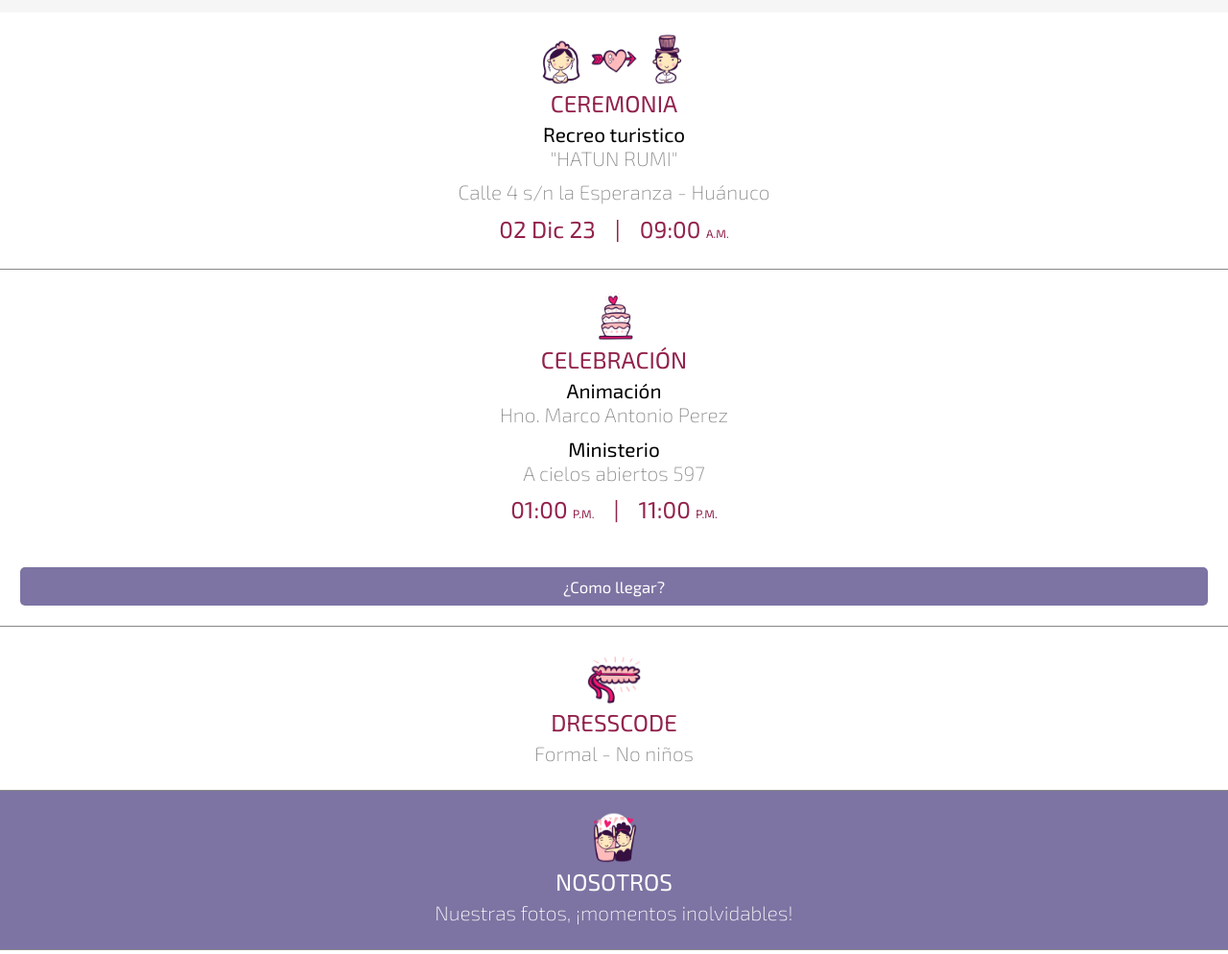
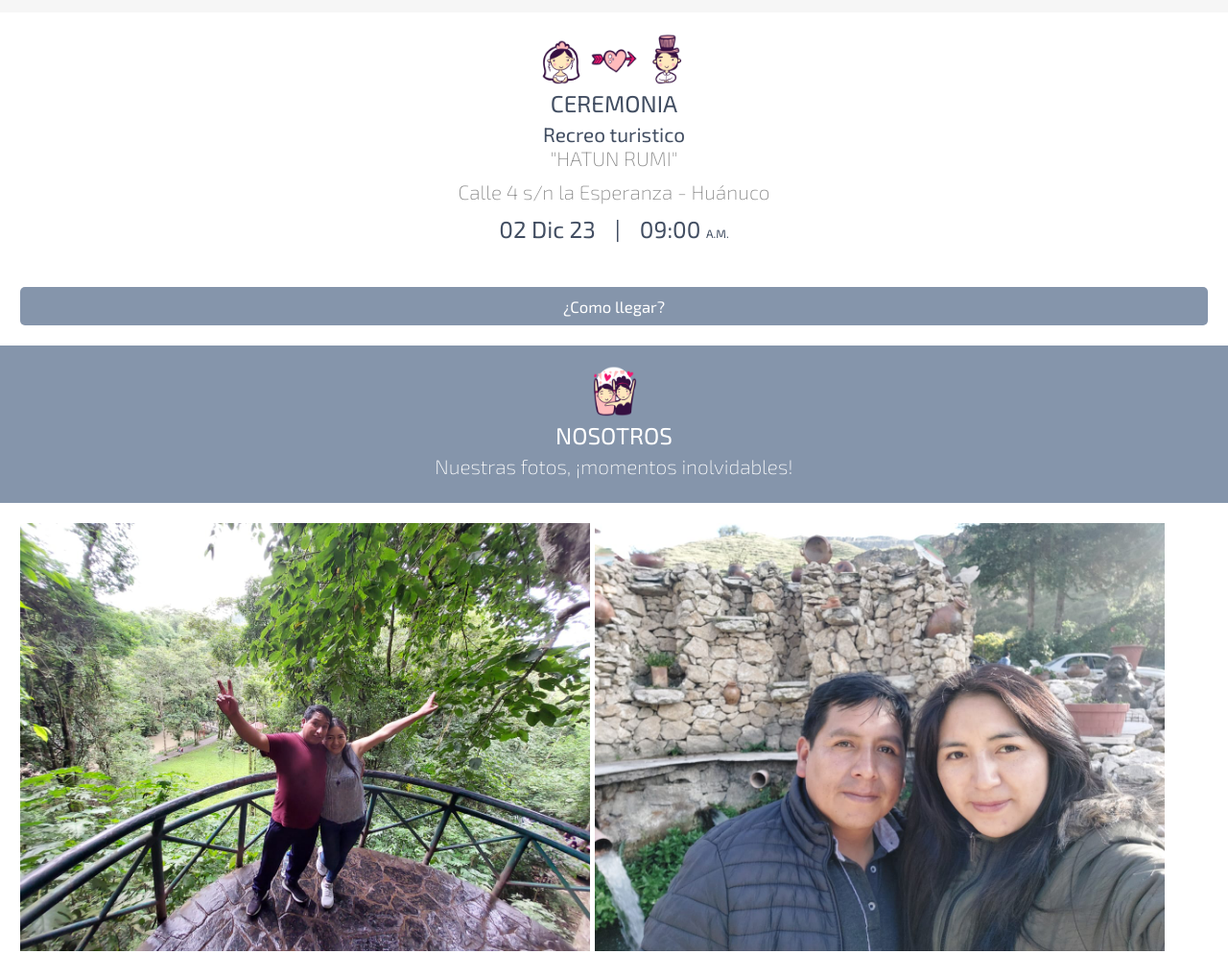
Before and after one commit to YhonatanQU/FY, a plain HTML site: page index.html in a window 1280 px wide. Shown: the part 984-1978 px from the top of the page at 96% size. Drawn offline with Linux system fonts and the light colour scheme.

Commit message:
add qr and quit sections

```diff
--- a/css/root.css
+++ b/css/root.css
@@ -22,13 +22,13 @@
     --bourbon-500: #c68b2c;
     --bourbon-600: #b57326;
     --bourbon-600: #b0265b;
-    --bourbon-600: #7d74a3;
+    --bourbon-600: #8595ab;
     --bourbon-650: #a278dc;
     --bourbon-700: #885020;
     --bourbon-800: #724121;
     --bourbon-900: #623721;
     --bourbon-950: #381b10;
-    --bourbon-1000:#504c63;
+    --bourbon-1000:#2f2d39;
 
     --black-50: #f6f6f6;
     --black-100: #ffffff;
@@ -40,6 +40,7 @@
     --black-700: #4f4f4f;
     --black-800: #454545;
     --black-900: #92224c;
+    --black-900: #424e62;
     --black-950: #000000;
 
 
--- a/css/styles.css
+++ b/css/styles.css
@@ -23,7 +23,7 @@
 
 .text-bold-1{
     font-weight: 400;
-    color: var(--black-950);
+    color: var(--black-900);
 }
 
 .first-section {
@@ -46,9 +46,8 @@
 .title_first-section{
     font-family: var(--font-primary);
     font-size: 3.8em;
-    font-weight: 80;
     /*margin-left: -100px;*/
-    color: var(--bourbon-400);
+    color: var(--bourbon-600);
 
 }
 
@@ -100,7 +99,7 @@
     font-weight: 200;
     padding: 1em 1em;
     background-color: #fff;
-    border-bottom: 1px solid var(--black-400);
+
 }
 
 .color_description{
--- a/index.html
+++ b/index.html
@@ -50,9 +50,11 @@
                 <span class="line_date">|</span>
                 <div class="hour_date">09:00 <span>A.M.</span></div>
             </h3>
-
+            <a href="https://maps.app.goo.gl/nrGdfhX7ztcy4YpEA" class="button">
+                ¿Como llegar?
+            </a>
         </section>
-        <section class="third-section section">
+        <!--<section class="third-section section">
             <span class="icon_third-section">
                 <img src="./img/pastel.png" alt="" class="brindis_icon">
             </span>
@@ -74,8 +76,8 @@
                 <img src="./img/dresscode.png" alt="" class="dress_icon">
             </span>
             <h3 class="title_third-section">DRESSCODE</h3>
-            <p class="description_third-section">Formal - No niños</p>
-        </section>
+            <p class="description_third-section">Formal</p>
+        </section>-->
         <section class="third-section section bg-section ">
             <span class="icon_third-section color-font-section">
                 <img src="./img/camera.png" alt="" class="brindis_icon"
@@ -84,12 +86,14 @@
             <h3 class="title_third-section color-font-section">NOSOTROS</h3>
             <p class="description_third-section">Nuestras fotos, ¡momentos inolvidables!</p>
         </section>
+
         <section class="third-section">
             <img src="./img/fondo-web-3.jpg" alt="" class="photo-2">
             <img src="./img/fondo-web-4.jpg" alt="" class="photo-2">
             <img src="./img/fondo-web.jpg" alt="" class="photo">
             <p class="description_third-section">#NUESTRABODA </p>
         </section>
+
         <section class="third-section section">
             <span class="icon_third-section">
                 <img src="./img/regalo.png" alt="" class="gift_icon">
@@ -97,13 +101,15 @@
             <h3 class="title_third-section">REGALOS</h3>
             <p class="description_third-section">Tu presencia en nuetro mejor regalo, pero si deseas bendecirnos estaremos muy agradecidos</p>
         </section>
+
         <section class="third-section section">
             <span class="icon_third-section">
                 <img src="./img/confirm.png" alt="" class="confirm_icon">
             </span>
             <h3 class="title_third-section">CONFIRMA TU ASITENCIA</h3>
-            <p class="description_third-section"><input type="text"></p>
-            <p class="description_third-section"><input type="text"></p>
+            <span class="icon_third-section">
+                <img src="./img/qr.jpeg" alt="" class="confirm_icon">
+            </span>
 
         </section>
     </div>
```
Also changed, not shown: img/qr.jpeg (added).
